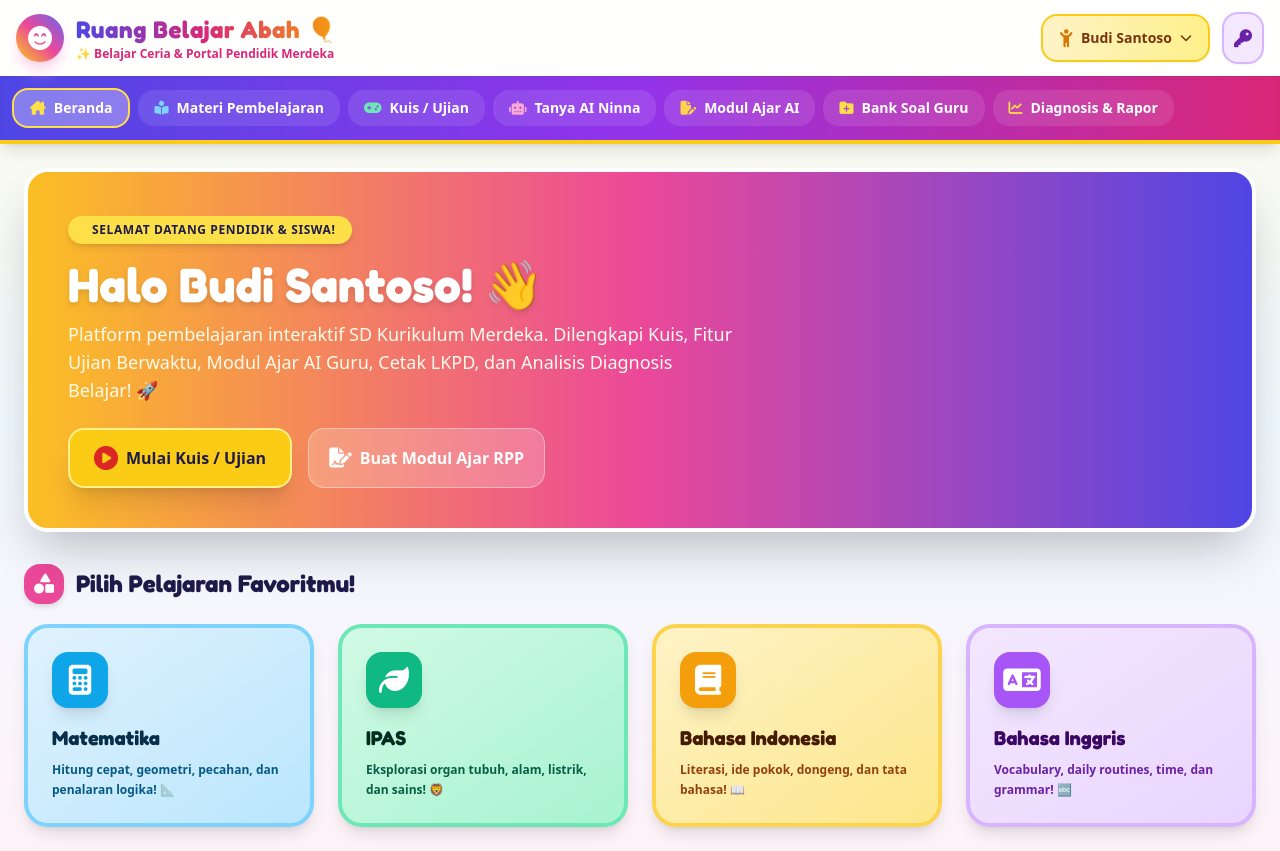
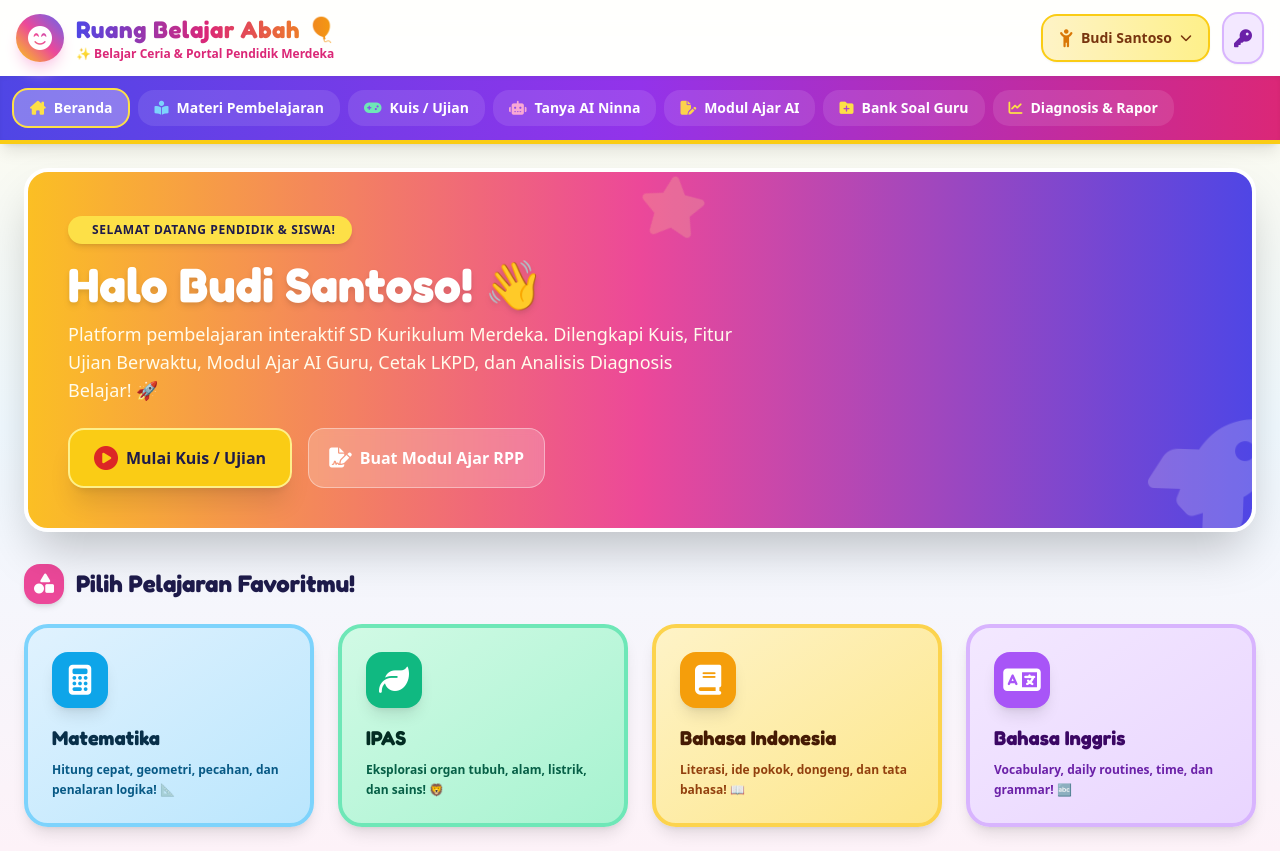
Before and after one commit to crygrownomic-ops/ruang-belajar-abah, a plain HTML site: page index.html in a window 1280 px wide. Drawn offline with nearby package versions, Linux system fonts and the light colour scheme.

Commit message:
Update index.html

```diff
--- a/index.html
+++ b/index.html
@@ -81,6 +81,14 @@
         <!-- SECTION 1: BERANDA CERIA -->
         <section id="sec-beranda" class="space-y-8">
             <div class="bg-gradient-to-r from-amber-400 via-pink-500 to-indigo-600 rounded-3xl p-6 md:p-10 text-white shadow-2xl relative overflow-hidden border-4 border-white">
+                <!-- Elemen Hiasan Latar Belakang Animasi -->
+                <div class="absolute -right-6 -bottom-6 opacity-20 text-9xl text-white select-none pointer-events-none">
+                    <i class="fa-solid fa-rocket float-anim"></i>
+                </div>
+                <div class="absolute left-1/2 top-2 opacity-20 text-6xl text-yellow-200 select-none pointer-events-none">
+                    <i class="fa-solid fa-star spin-slow"></i>
+                </div>
+
                 <div class="relative z-10 max-w-2xl">
                     <span class="inline-flex items-center gap-2 bg-yellow-300 text-indigo-950 font-extrabold text-xs px-4 py-1.5 rounded-full shadow-md uppercase tracking-wider mb-2">
                         <i class="fa-solid fa-sparkles"></i> Selamat Datang Pendidik & Siswa!
@@ -485,7 +493,7 @@
 
     </main>
 
-    <!-- MODALS -->
+    <!-- MODAL: KELOLA NAMA SISWA -->
     <div id="modal-siswa" class="fixed inset-0 bg-slate-900/60 backdrop-blur-sm z-50 hidden flex items-center justify-center p-4">
         <div class="bg-white w-full max-w-md rounded-3xl p-6 space-y-4 shadow-2xl border-4 border-yellow-400">
             <div class="flex justify-between items-center border-b pb-2">
@@ -537,6 +545,7 @@
         </div>
     </div>
 
+    <!-- MODAL: SETTING API KEY GEMINI -->
     <div id="modal-apikey" class="fixed inset-0 bg-slate-900/60 backdrop-blur-sm z-50 hidden flex items-center justify-center p-4">
         <div class="bg-white w-full max-w-md rounded-3xl p-6 space-y-4 shadow-2xl border-4 border-purple-400">
             <div class="flex justify-between items-center border-b pb-2">
@@ -556,7 +565,7 @@
         </div>
     </div>
 
-    <!-- MODAL REMEDIAL / PENGAYAAN AI -->
+    <!-- MODAL: REMEDIAL / PENGAYAAN AI -->
     <div id="modal-remedial" class="fixed inset-0 bg-slate-900/60 backdrop-blur-sm z-50 hidden flex items-center justify-center p-4">
         <div class="bg-white w-full max-w-lg rounded-3xl p-6 space-y-4 shadow-2xl border-4 border-indigo-400">
             <div class="flex justify-between items-center border-b pb-2">
```
